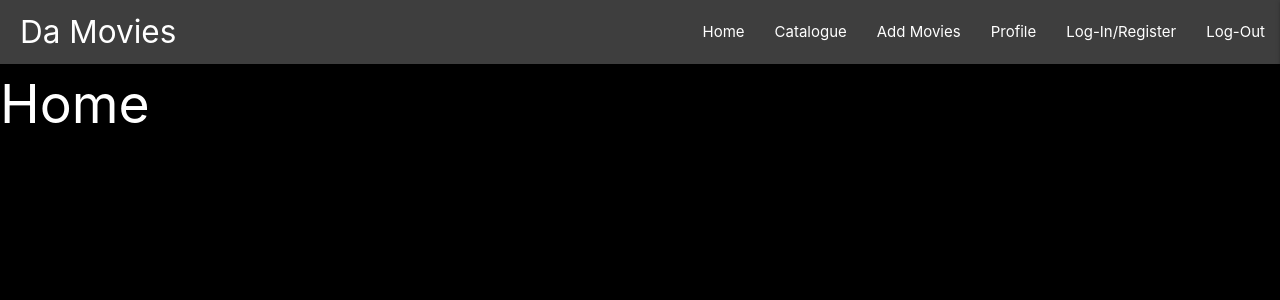
After one commit to Hidnish/Milestone-Project-3-damovies, a Flask app: template templates/home.html in a window 1280 px wide. The commit adds this page. Shown: the top 300 px of the page. Run offline with Flask 2, Linux system fonts and the light colour scheme; the template is opened without the code that fills it, so the values that code supplies are empty; some libraries are stand-ins or nearby versions.

Commit message:
Add navbar and sidenav

```diff
--- a/app.py
+++ b/app.py
@@ -21,7 +21,7 @@ mongo = PyMongo(app)
 @app.route("/get_movies")
 def get_movies():
     movies = list(mongo.db.movies.find())
-    return render_template("movies.html", movies=movies)
+    return render_template("home.html", movies=movies)
 
 
 if __name__ == "__main__":
--- a/static/css/style.css
+++ b/static/css/style.css
@@ -1,3 +1,26 @@
 body {
-    background-color: aquamarine;
+    background-color: black;
+    color: white;
 }
+
+.bg-seet {
+    background-color: rgba(124, 124, 124, 0.5);
+}
+
+/* NAVBAR */
+
+.brand-logo {
+    padding: 0 20px !important;
+}
+
+.nav-fixed {
+    position: fixed;
+    top: 0;
+    backdrop-filter: blur(3px);
+}
+
+/* Title */
+
+.title-page {
+    margin-top: 5rem;
+}
--- a/static/js/script.js
+++ b/static/js/script.js
@@ -0,0 +1,3 @@
+$(document).ready(function(){
+    $('.sidenav').sidenav({edge: "right"});
+  });
--- a/templates/base.html
+++ b/templates/base.html
@@ -15,6 +15,31 @@
 </head>
 <body>
 
+    <nav class="nav-extend nav-fixed bg-seet">
+        <div class="nav-wrapper">
+          <a href="{{ url_for('get_movies') }}" class="brand-logo">Da Movies</a>
+          <a href="#" data-target="mobile-demo" class="sidenav-trigger right"><i class="fas fa-bars"></i></a>
+          <ul class="right hide-on-med-and-down">
+            <li><a href="#">Home</a></li>
+            <li><a href="#">Catalogue</a></li>
+            <li><a href="#">Add Movies</a></li>
+            <li><a href="#">Profile</a></li>
+            <li><a href="#">Log-In/Register</a></li>
+            <li><a href="#">Log-Out</a></li>
+          </ul>
+        </div>
+      </nav>
+
+      <ul class="sidenav" id="mobile-demo">
+            <li><h4 class="center-align white">Da Movies</h4></li>
+            <li><a href="{{ url_for('get_movies') }}">Home</a></li>
+            <li><a href="#">Catalogue</a></li>
+            <li><a href="#">Add Movies</a></li>
+            <li><a href="#">Profile</a></li>
+            <li><a href="#">Log-In/Register</a></li>
+            <li><a href="#">Log-Out</a></li>
+      </ul>
+
     {% block content %}
     {% endblock %}
 
--- /dev/null
+++ b/templates/home.html
@@ -0,0 +1,6 @@
+{% extends "base.html" %}
+{% block content %}
+
+<h2 class="title-page">Home</h2>
+
+{% endblock %}
--- a/templates/movies.html
+++ b/templates/movies.html
@@ -1,7 +1,7 @@
 {% extends "base.html" %}
 {% block content %}
 
-<h2>Movie Catalogue</h2>
+<h2 class="title-page">Movie Catalogue</h2>
 
     {% for movie in movies %}
         {{ movie.title }} <br>
```
